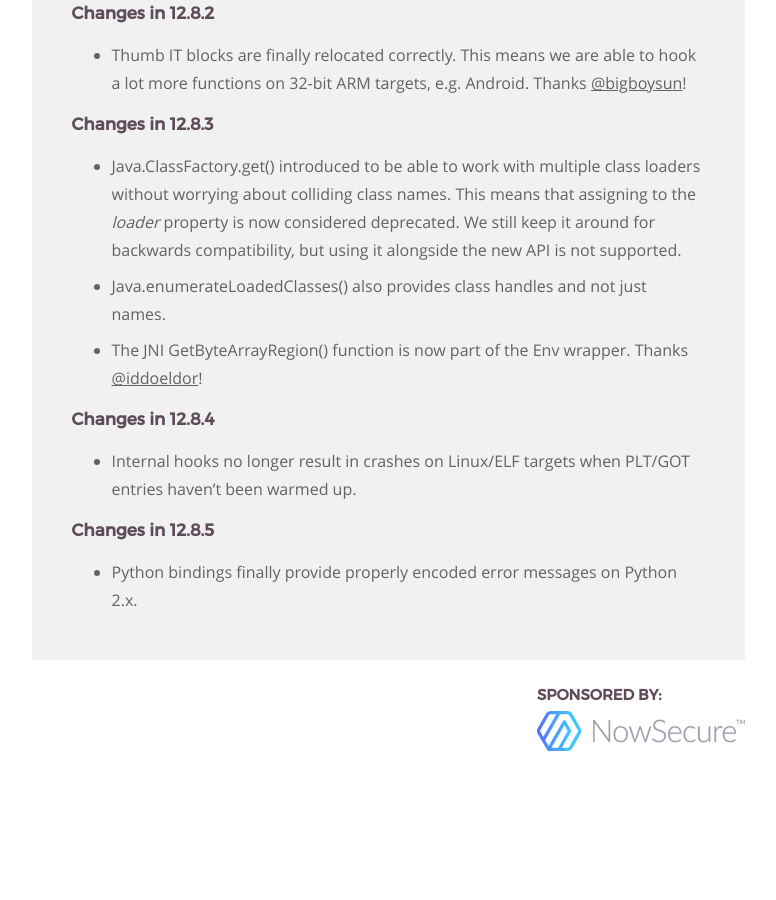
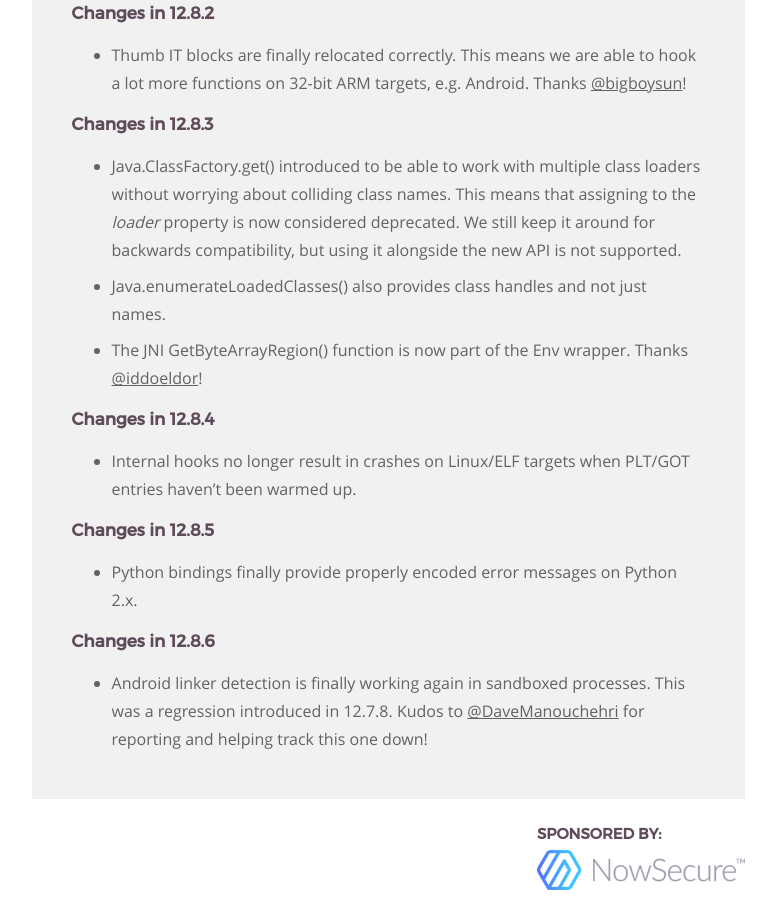
Before and after one commit to frida/frida-website, a Jekyll site: the page built from _posts/2019-12-18-frida-12-8-released.markdown, in a window 1280 px wide and 900 px high, scrolled down 4836 px. Shown: the whole window, without its empty margins (364-1140 px from the left). Built offline with Jekyll 4.4.1, drawn with Linux system fonts in a browser that asks for light colours; before the commit the page ends 5597 px from its top, so only the background shows below that.

Commit message:
Summarize changes in 12.8.6

```diff
--- a/_posts/2019-12-18-frida-12-8-released.markdown
+++ b/_posts/2019-12-18-frida-12-8-released.markdown
@@ -208,6 +208,12 @@ and helping shape the unwrap() feature.
 
 - Python bindings finally provide properly encoded error messages on Python 2.x.
 
+### Changes in 12.8.6
+
+- Android linker detection is finally working again in sandboxed processes.
+  This was a regression introduced in 12.7.8. Kudos to [@DaveManouchehri][]
+  for reporting and helping track this one down!
+
 
 [Stalker]: /docs/javascript-api/#stalker
 [started]: /news/2017/08/25/frida-10-5-released/
```
